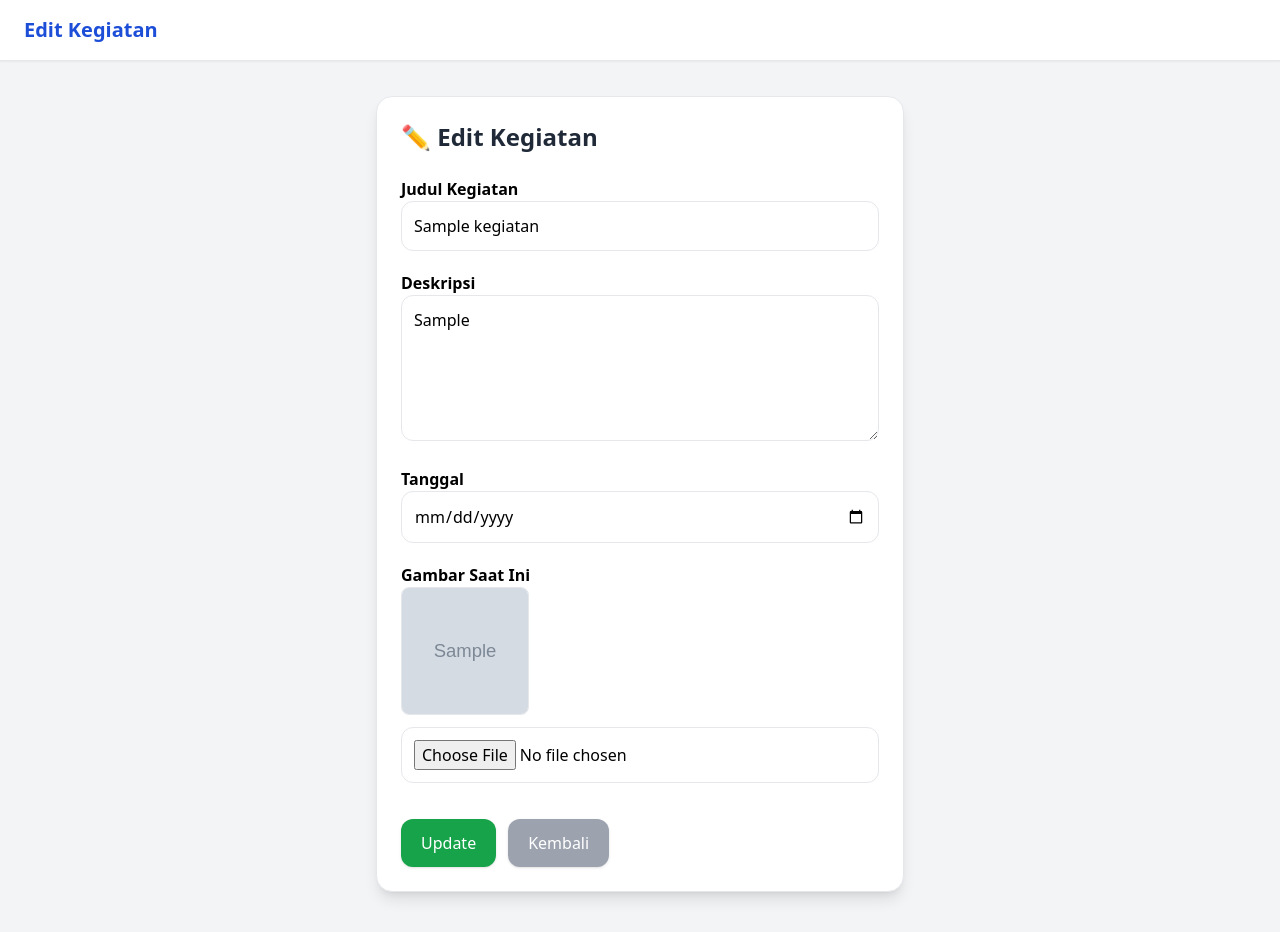
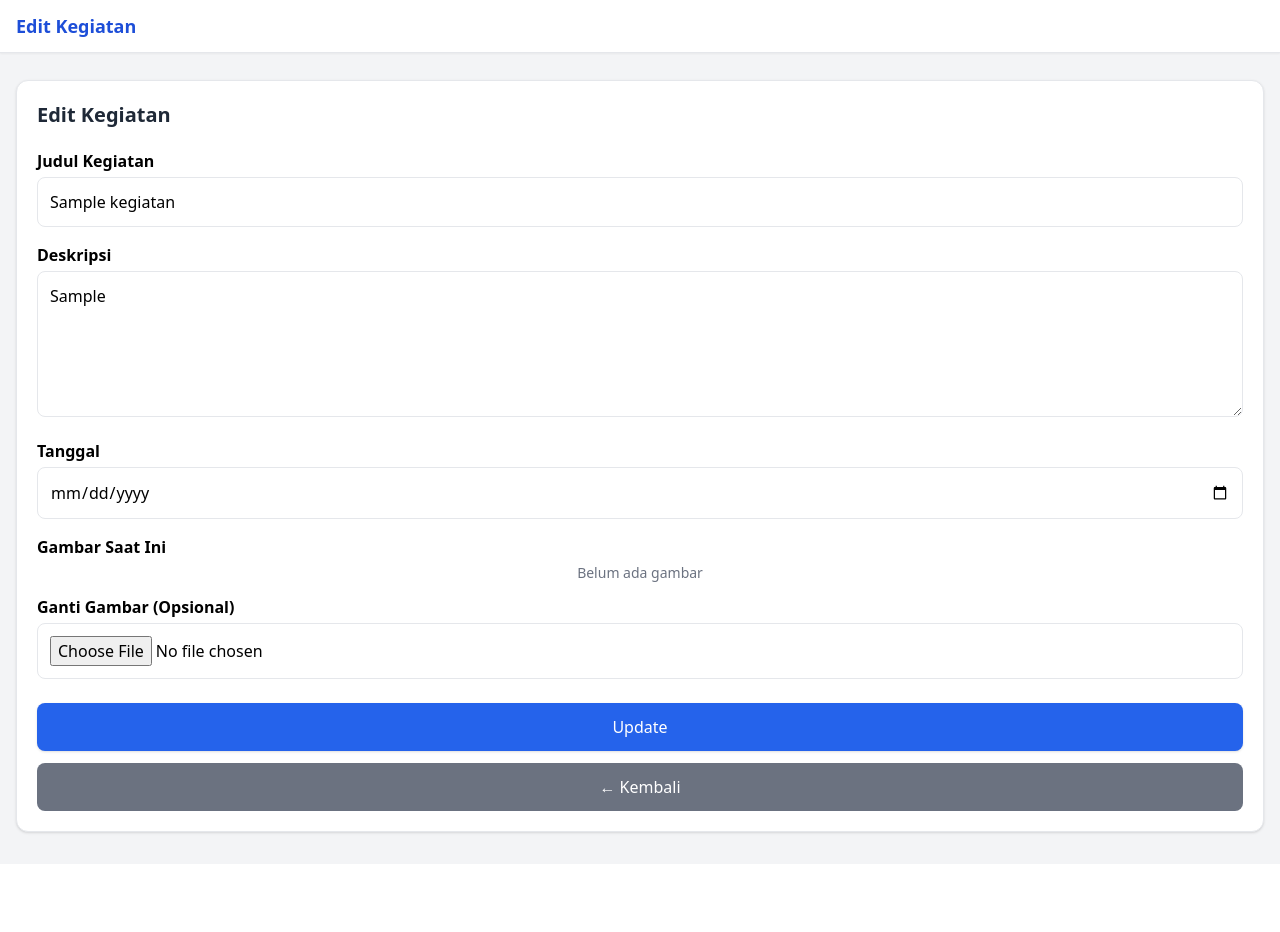
Before and after one commit to HimmaConnect/HimmaConnect, a PHP site: page /admin/edit_kegiatan.php?id=1 in a window 1280 px wide. After the commit the page ends 836 px from the top, so only its background shows below. Run offline with PHP 8.4, Linux system fonts and the light colour scheme; the visitor is signed in with stand-in values (Sample User, id 1); tables that the repository leaves empty or names only in its code hold one stand-in row (values such as "Sample post"); grey boxes marked "Sample" are stand-in pictures; some libraries are stand-ins or nearby versions.

Commit message:
Perubahan Terakhir

```diff
--- a/admin/edit_kegiatan.php
+++ b/admin/edit_kegiatan.php
@@ -7,11 +7,20 @@ if (!isset($_SESSION['admin'])) {
 
 include '../config/koneksi.php';
 
-// Ambil data berdasarkan id
-$id = $_GET['id'];
+$id = isset($_GET['id']) ? (int)$_GET['id'] : 0;
+if ($id <= 0) {
+    header("Location: kegiatan.php");
+    exit;
+}
+
 $data = mysqli_fetch_assoc(
     mysqli_query($conn, "SELECT * FROM kegiatan WHERE id_kegiatan='$id'")
 );
+
+if (!$data) {
+    header("Location: kegiatan.php");
+    exit;
+}
 
 if (isset($_POST['update'])) {
     $judul = $_POST['judul'];
@@ -21,87 +30,105 @@ if (isset($_POST['update'])) {
     $gambar = $_FILES['gambar']['name'];
     $tmp = $_FILES['gambar']['tmp_name'];
 
-    if ($gambar != "") {
+    if (!empty($gambar)) {
         $folder = "../uploads/";
-        move_uploaded_file($tmp, $folder . $gambar);
+        $fileName = time() . "-" . $gambar;
+        move_uploaded_file($tmp, $folder . $fileName);
+        $gambar = $fileName;
 
-        $query = "UPDATE kegiatan
-                  SET judul='$judul', deskripsi='$deskripsi', tanggal='$tanggal', gambar='$gambar'
-                  WHERE id_kegiatan='$id'";
+        // Hapus gambar lama (opsional)
+        if (!empty($data['gambar']) && file_exists($folder . $data['gambar'])) {
+            unlink($folder . $data['gambar']);
+        }
     } else {
-        $query = "UPDATE kegiatan
-                  SET judul='$judul', deskripsi='$deskripsi', tanggal='$tanggal'
-                  WHERE id_kegiatan='$id'";
+        $gambar = $data['gambar']; // pertahankan gambar lama
     }
+
+    $query = "UPDATE kegiatan
+              SET judul='$judul', deskripsi='$deskripsi', tanggal='$tanggal', gambar='$gambar'
+              WHERE id_kegiatan='$id'";
 
     mysqli_query($conn, $query);
     header("Location: kegiatan.php?status=edited");
     exit;
-
 }
 ?>
-
 <!DOCTYPE html>
 <html lang="id">
 <head>
     <meta charset="UTF-8">
-    <title>Edit Kegiatan - Admin HimaConnect</title>
+    <meta name="viewport" content="width=device-width, initial-scale=1.0">
+    <title>Edit Kegiatan — Admin HimaConnect</title>
     <link rel="shortcut icon" href="../assets/img/oxvi.jpg" type="image/x-icon">
     <script src="https://cdn.tailwindcss.com"></script>
 </head>
 
 <body class="bg-gray-100">
 
-<!-- HEADER -->
-<div class="bg-white shadow-sm border-b py-4 px-6 fixed top-0 left-0 right-0 z-50">
-    <h1 class="text-xl font-bold text-blue-700">Edit Kegiatan</h1>
+<!-- Header Fixed -->
+<div class="bg-white shadow-sm border-b py-3 px-4 fixed top-0 left-0 right-0 z-50">
+    <h1 class="text-lg font-bold text-blue-700">Edit Kegiatan</h1>
 </div>
 
-<!-- CONTENT -->
-<div class="pt-24 px-6 pb-10 max-w-xl mx-auto">
+<!-- Konten Utama -->
+<div class="pt-20 px-4 pb-8">
 
-    <div class="bg-white p-6 shadow-lg rounded-2xl border">
+    <div class="bg-white p-5 shadow rounded-xl border">
 
-        <h2 class="text-2xl font-bold mb-6 text-gray-800">✏️ Edit Kegiatan</h2>
+        <h2 class="text-xl font-bold mb-5 text-gray-800">Edit Kegiatan</h2>
 
-        <form method="POST" enctype="multipart/form-data" class="space-y-5">
+        <form method="POST" enctype="multipart/form-data" class="space-y-4">
 
+            <!-- Judul -->
             <div>
-                <label class="font-semibold">Judul Kegiatan</label>
-                <input type="text" name="judul" value="<?= $data['judul'] ?>" required
-                       class="w-full p-3 border rounded-xl focus:ring-2 focus:ring-blue-500 outline-none">
+                <label class="block font-semibold mb-1">Judul Kegiatan</label>
+                <input type="text" name="judul" value="<?= htmlspecialchars($data['judul']) ?>" required
+                       class="w-full p-3 border rounded-lg focus:ring-2 focus:ring-blue-500 outline-none">
             </div>
 
+            <!-- Deskripsi -->
             <div>
-                <label class="font-semibold">Deskripsi</label>
+                <label class="block font-semibold mb-1">Deskripsi</label>
                 <textarea name="deskripsi" rows="5" required
-                          class="w-full p-3 border rounded-xl focus:ring-2 focus:ring-blue-500 outline-none"><?= $data['deskripsi'] ?></textarea>
+                          class="w-full p-3 border rounded-lg focus:ring-2 focus:ring-blue-500 outline-none"
+                          placeholder="Jelaskan kegiatan secara singkat..."><?= htmlspecialchars($data['deskripsi']) ?></textarea>
             </div>
 
+            <!-- Tanggal -->
             <div>
-                <label class="font-semibold">Tanggal</label>
-                <input type="date" name="tanggal" value="<?= $data['tanggal'] ?>" required
-                       class="w-full p-3 border rounded-xl focus:ring-2 focus:ring-blue-500 outline-none">
+                <label class="block font-semibold mb-1">Tanggal</label>
+                <input type="date" name="tanggal" value="<?= htmlspecialchars($data['tanggal']) ?>" required
+                       class="w-full p-3 border rounded-lg focus:ring-2 focus:ring-blue-500 outline-none">
             </div>
 
+            <!-- Gambar -->
             <div>
-                <label class="font-semibold">Gambar Saat Ini</label><br>
-                <img src="../uploads/<?= $data['gambar'] ?>"
-                     class="w-32 h-32 object-cover rounded-lg border mb-3">
+                <label class="block font-semibold mb-1">Gambar Saat Ini</label>
+                <?php if (!empty($data['gambar']) && file_exists("../uploads/" . $data['gambar'])): ?>
+                    <div class="flex justify-center mb-3">
+                        <img src="../uploads/<?= htmlspecialchars($data['gambar']) ?>"
+                             class="w-28 h-28 object-cover rounded-lg border shadow-sm"
+                             alt="Gambar kegiatan">
+                    </div>
+                <?php else: ?>
+                    <p class="text-center text-gray-500 text-sm mb-3">Belum ada gambar</p>
+                <?php endif; ?>
 
+                <label class="block font-semibold mb-1">Ganti Gambar (Opsional)</label>
                 <input type="file" name="gambar"
-                       class="w-full p-3 border rounded-xl bg-white">
+                       class="w-full p-3 border rounded-lg bg-white">
             </div>
 
-            <div class="flex gap-3 pt-4">
+            <!-- Tombol -->
+            <div class="flex flex-col gap-3 pt-2">
                 <button type="submit" name="update"
-                        class="px-5 py-3 bg-green-600 text-white rounded-xl hover:bg-green-700 shadow">
+                        class="w-full py-3 bg-blue-600 text-white rounded-lg hover:bg-blue-700 shadow">
                     Update
                 </button>
 
                 <a href="kegiatan.php"
-                   class="px-5 py-3 bg-gray-400 text-white rounded-xl hover:bg-gray-500 shadow">
-                    Kembali
+                   class="w-full text-center py-3 bg-gray-500 text-white rounded-lg hover:bg-gray-600">
+                    ← Kembali
                 </a>
             </div>
 
```
Also changed, not shown: admin/anggota.php (+10 -4 lines), admin/edit_anggota.php (+62 -54 lines), admin/tambah_anggota.php (+23 -30 lines), admin/tambah_kegiatan.php (+29 -25 lines), uploads/692ab7dc974ae.jpg (added).
